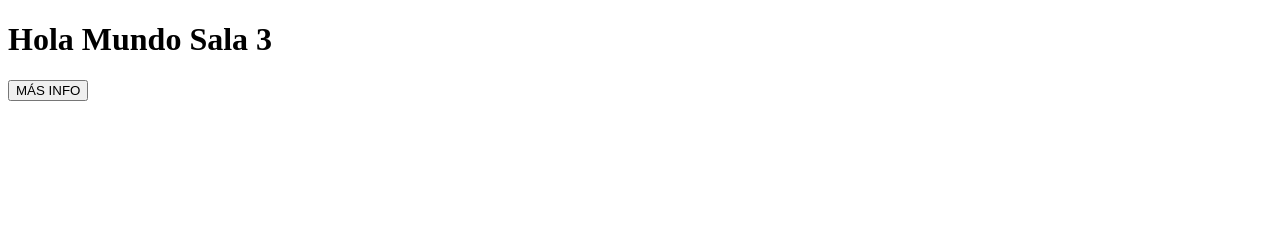
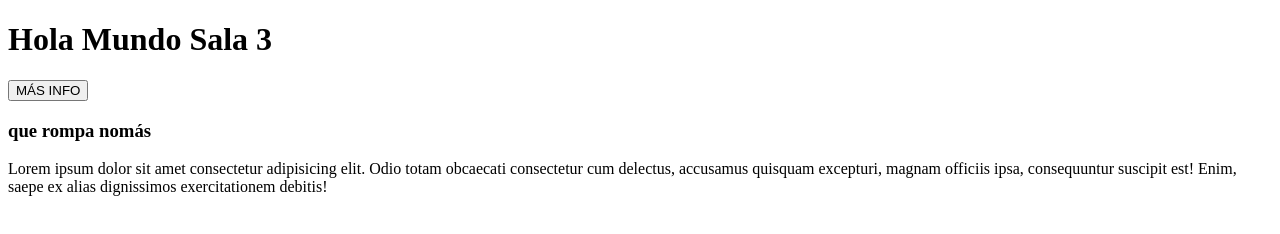
Before and after one commit to iniakig/gitsala3, a plain HTML site: page index.html in a window 1280 px wide. Drawn offline with Linux system fonts and the light colour scheme.

Commit message:
segundo commit para que rompa

```diff
--- a/index.html
+++ b/index.html
@@ -10,6 +10,8 @@
     <h1>Hola Mundo Sala 3</h1>
 
     <button href="#">MÁS INFO</button>
+    <h3>que rompa nomás</h3>
+    <p>Lorem ipsum dolor sit amet consectetur adipisicing elit. Odio totam obcaecati consectetur cum delectus, accusamus quisquam excepturi, magnam officiis ipsa, consequuntur suscipit est! Enim, saepe ex alias dignissimos exercitationem debitis!</p>
 
 </body>
 </html>
```
